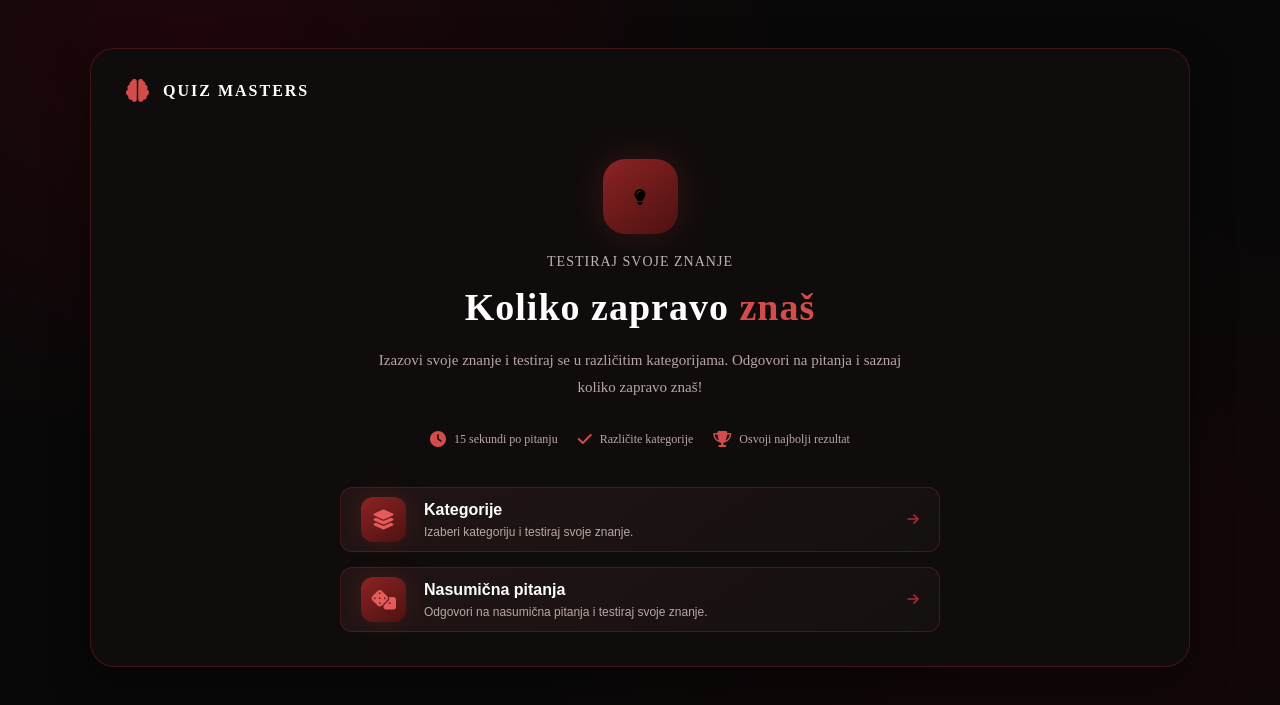
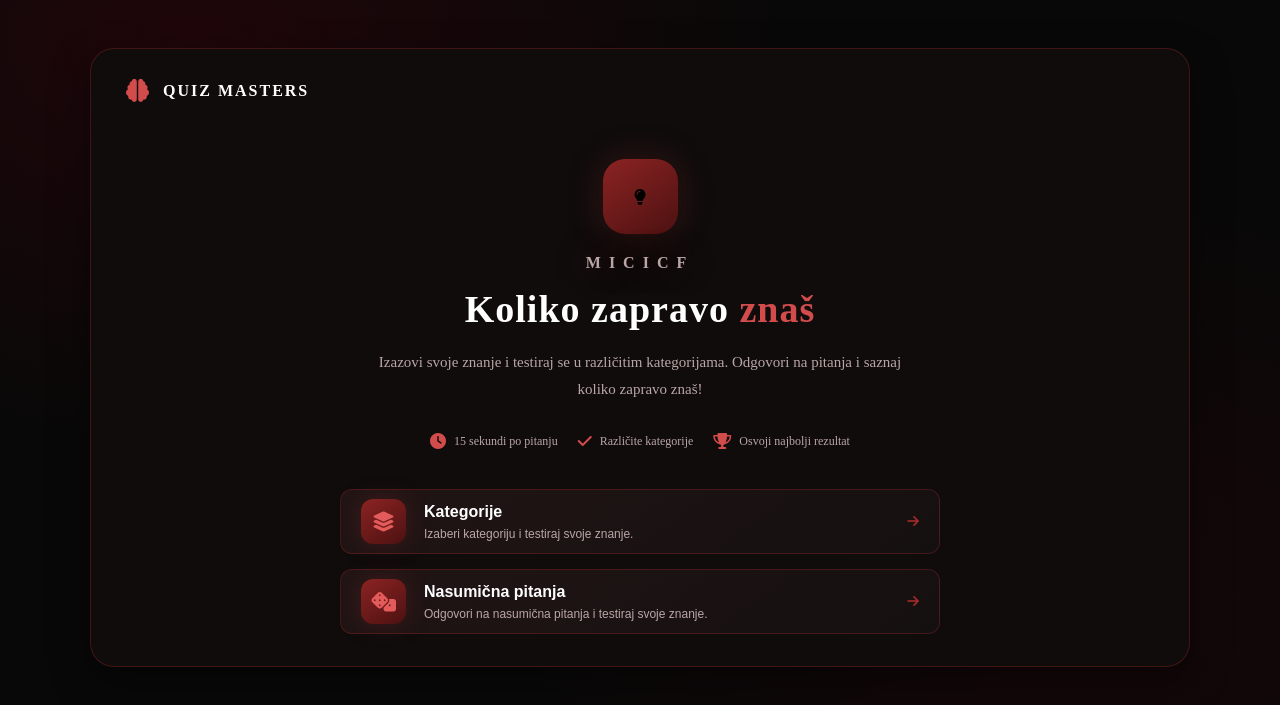
Before and after one commit to FilipMicic/MicicF-portfolio, a plain HTML site: page aplikacije/quiz.html in a window 1280 px wide. Shown: the part 147-852 px from the top of the page. Drawn offline with Linux system fonts and the light colour scheme.

Commit message:
Aplikacije dodat quiz

```diff
--- a/aplikacije/quiz.html
+++ b/aplikacije/quiz.html
@@ -223,10 +223,12 @@
             .subtitle
             {
                 margin-top: 20px;
-                color: #bdb5b5;
-                font-size: 14px;
-                font-weight: 500;
-                letter-spacing: 1px;
+                font-size: 16px;
+                color: #bba6a6;
+                font-weight: 900;
+                letter-spacing: 8px;
+
+                text-shadow: 0 0 30px rgba(165, 43, 43, 0.5);
             }
 
             .hero-content h1
@@ -1075,7 +1077,7 @@
                         <i class="fa-solid fa-lightbulb"></i>
                     </div>
 
-                    <p class="subtitle">TESTIRAJ SVOJE ZNANJE</p>
+                    <p class="subtitle">MICICF</p>
                     <h1>Koliko zapravo <span>znaš</span></h1>
 
                     <p class="description">
```
Also changed, not shown: aplikacije.html (+2 -2 lines).
